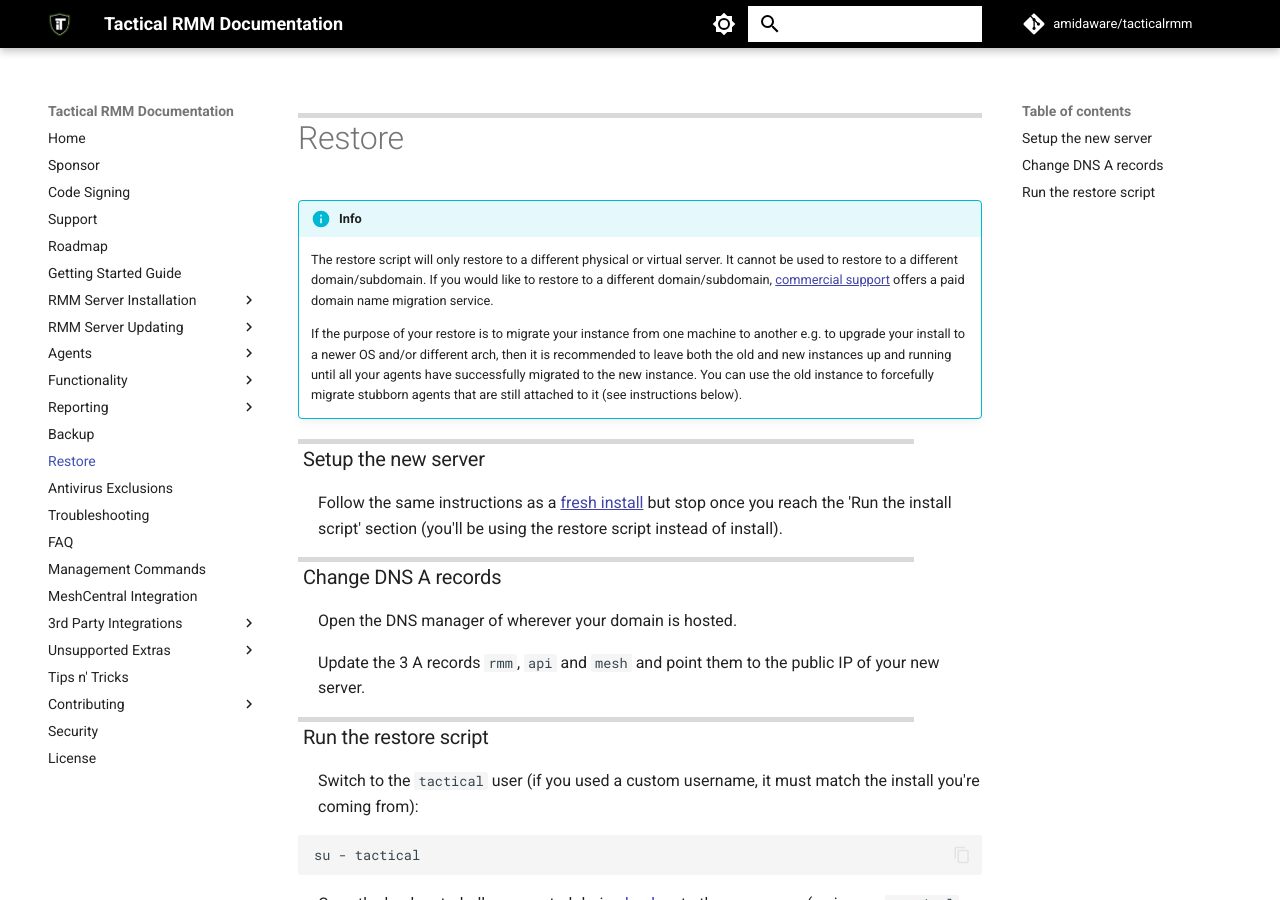
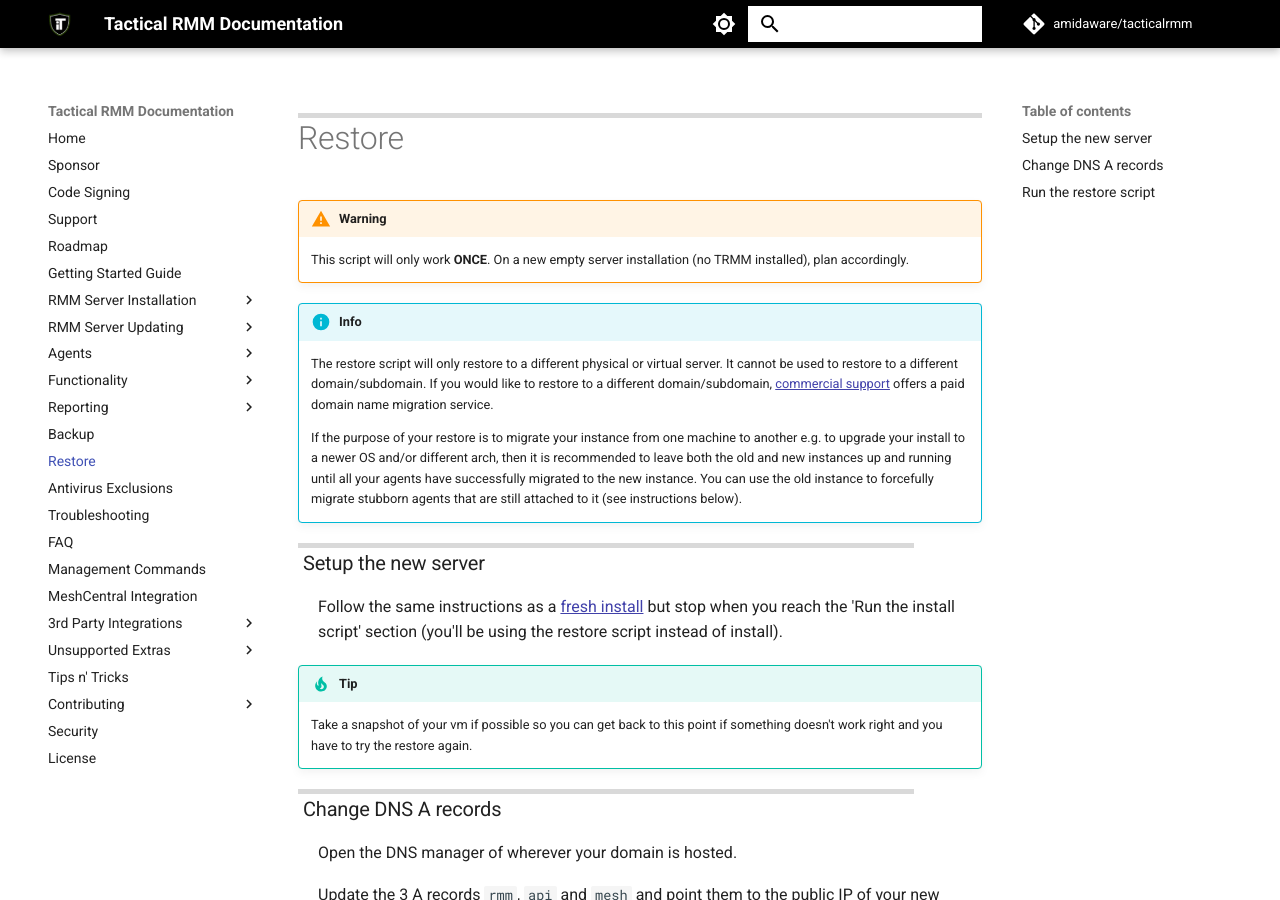
Before and after one commit to amidaware/trmm-docs, an MkDocs documentation site: the page built from docs/restore.md, in a window 1280 px wide and 900 px high. Built offline with MkDocs 1.6.1 and Material for MkDocs 9.7.7, drawn with Linux system fonts in a browser that asks for light colours; comment, search, counter and statistics services are not loaded.

Commit message:
Enhancing restore with tips and notes

```diff
--- a/docs/restore.md
+++ b/docs/restore.md
@@ -1,4 +1,7 @@
 # Restore
+
+!!!warning
+    This script will only work **ONCE**. On a new empty server installation (no TRMM installed), plan accordingly.
 
 !!!info
     The restore script will only restore to a different physical or virtual server. It cannot be used to restore to a different domain/subdomain. If you would like to restore to a different domain/subdomain, [commercial support](https://support.amidaware.com/) offers a paid domain name migration service.
@@ -7,7 +10,10 @@
 
 ### Setup the new server
 
-Follow the same instructions as a [fresh install](install_server.md) but stop once you reach the 'Run the install script' section (you'll be using the restore script instead of install).
+Follow the same instructions as a [fresh install](install_server.md) but stop when you reach the 'Run the install script' section (you'll be using the restore script instead of install).
+
+!!!tip
+    Take a snapshot of your vm if possible so you can get back to this point if something doesn't work right and you have to try the restore again.
 
 ### Change DNS A records
 
```
